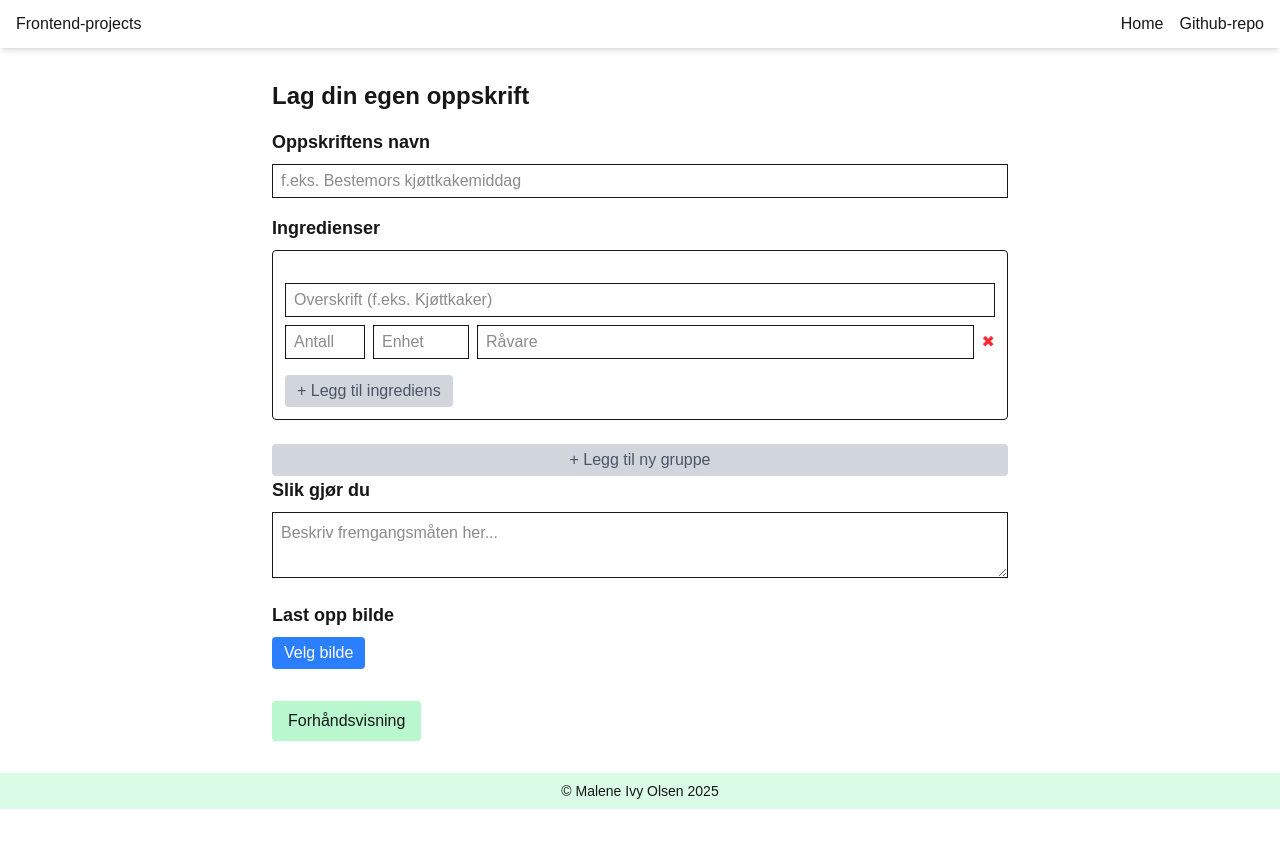
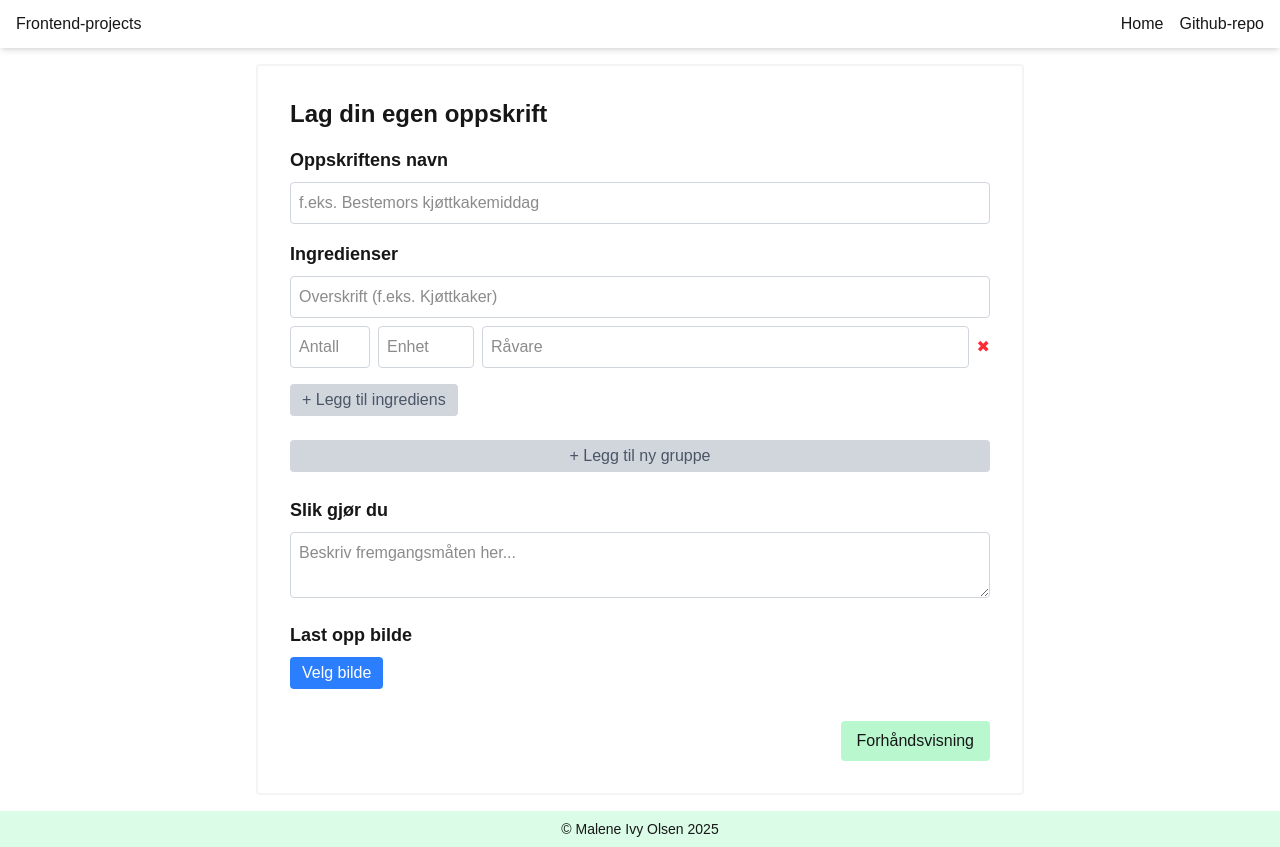
Before and after one commit to maleneivy/frontend-playground, a Next.js app: page /recipe-maker in a window 1280 px wide. Before the commit the page ends 809 px from the top, so only its background shows below. Built offline with nearby package versions, Linux system fonts and the light colour scheme.

Commit message:
Add styling on inputs and button in form

```diff
--- a/src/app/recipe-maker/page.tsx
+++ b/src/app/recipe-maker/page.tsx
@@ -17,7 +17,7 @@ export default function RecipeMaker() {
   const [recipeTitle, setRecipeTitle] = useState('');
 
   return (
-    <div className="max-w-3xl mx-auto p-4">
+    <div className="max-w-3xl mx-auto p-8 border-2 rounded border-gray-100 flex flex-col">
       <h1 className="text-2xl font-bold mb-4">Lag din egen oppskrift</h1>
 
       <RecipeTitleInput recipeTitle={recipeTitle} setRecipeTitle={setRecipeTitle} />
@@ -31,7 +31,10 @@ export default function RecipeMaker() {
 
       <ImageUploader setImage={setImage} />
 
-      <button onClick={() => setShowPreview(true)} className="mt-4 bg-green-200 px-4 py-2 rounded">
+      <button
+        onClick={() => setShowPreview(true)}
+        className="mt-4 bg-green-200 px-4 py-2 rounded max-w-fit self-end"
+      >
         Forhåndsvisning
       </button>
 
--- a/src/components/recipe-maker/IngredientsInput.tsx
+++ b/src/components/recipe-maker/IngredientsInput.tsx
@@ -122,7 +122,7 @@ export default function IngredientsInput({
       <h2 className="text-lg font-semibold mb-2">Ingredienser</h2>
 
       {ingredientGroups.map((group, groupIndex) => (
-        <div key={groupIndex} className="mb-6 border p-3 pt-8 rounded relative">
+        <div key={groupIndex} className="mb-6 relative">
           {ingredientGroups.length > 1 || !isGroupEmpty(groupIndex) ? (
             <button
               onClick={() => removeGroup(groupIndex)}
@@ -139,7 +139,7 @@ export default function IngredientsInput({
             value={group.title}
             onChange={(e) => handleGroupTitleChange(groupIndex, e.target.value)}
             placeholder="Overskrift (f.eks. Kjøttkaker)"
-            className="border px-2 py-1 mb-2 w-full"
+            className="border border-gray-300 rounded p-2 mb-2 w-full"
           />
 
           {group.ingredients.map((ing, ingredientIndex) => (
@@ -156,7 +156,7 @@ export default function IngredientsInput({
                   )
                 }
                 placeholder="Antall"
-                className="border px-2 py-1 w-20"
+                className="border border-gray-300 rounded p-2 w-20"
               />
               <input
                 type="text"
@@ -165,7 +165,7 @@ export default function IngredientsInput({
                   handleIngredientChange(groupIndex, ingredientIndex, 'unit', e.target.value)
                 }
                 placeholder="Enhet"
-                className="border px-2 py-1 w-24"
+                className="border border-gray-300 rounded p-2 w-24"
               />
               <input
                 type="text"
@@ -174,7 +174,7 @@ export default function IngredientsInput({
                   handleIngredientChange(groupIndex, ingredientIndex, 'item', e.target.value)
                 }
                 placeholder="Råvare"
-                className="border px-2 py-1 flex-1"
+                className="border border-gray-300 rounded p-2 flex-1"
               />
               <button
                 onClick={() => removeIngredient(groupIndex, ingredientIndex)}
--- a/src/components/recipe-maker/InstructionsInput.tsx
+++ b/src/components/recipe-maker/InstructionsInput.tsx
@@ -8,13 +8,13 @@ export default function InstructionsInput({
   setInstructions: (text: string) => void;
 }) {
   return (
-    <div>
+    <div className="mt-6">
       <h2 className="text-lg font-semibold mb-2">Slik gjør du</h2>
       <textarea
         value={instructions}
         onChange={(e) => setInstructions(e.target.value)}
         placeholder="Beskriv fremgangsmåten her..."
-        className="border w-full p-2 mb-4"
+        className="border border-gray-300 rounded w-full p-2 mb-4"
       />
     </div>
   );
--- a/src/components/recipe-maker/RecipeTitleInput.tsx
+++ b/src/components/recipe-maker/RecipeTitleInput.tsx
@@ -13,7 +13,7 @@ export default function RecipeTitleInput({
         value={recipeTitle}
         onChange={(e) => setRecipeTitle(e.target.value)}
         placeholder="f.eks. Bestemors kjøttkakemiddag"
-        className="border px-2 py-1 w-full"
+        className="border border-gray-300 rounded p-2 w-full"
       />
     </div>
   );
```
